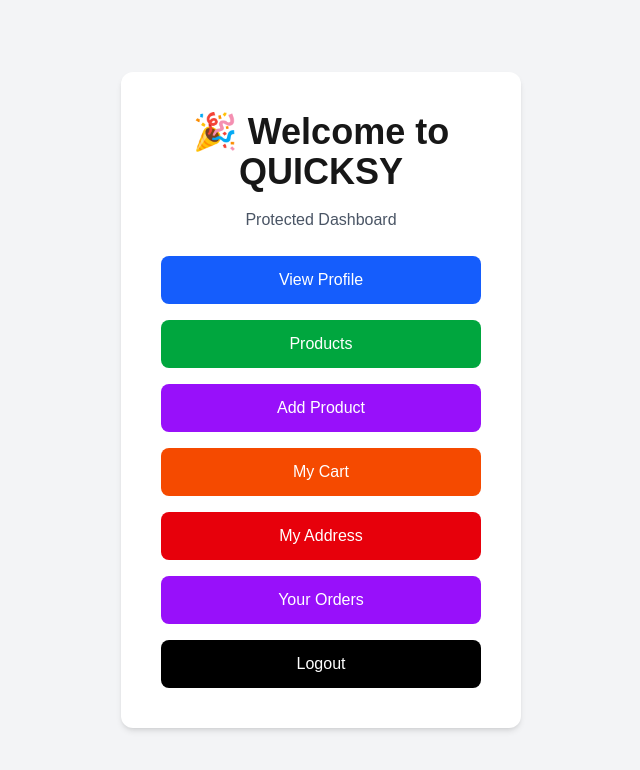
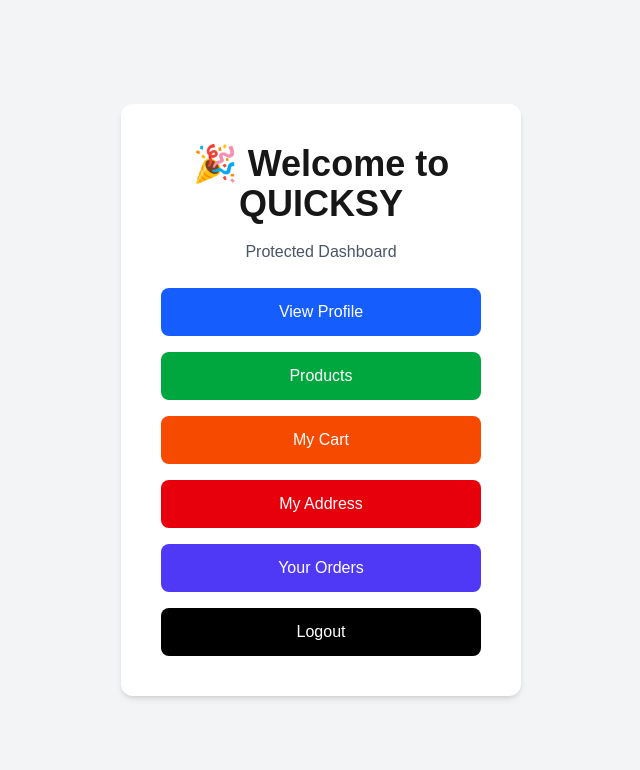
Before and after one commit to ap23062012-lab/quicksy, a Next.js app in the folder web/: page /dashboard in a window 1280 px wide. Shown: the top 770 px of the page, without its empty margins (319-959 px from the left). Built offline with nearby package versions, Linux system fonts and the light colour scheme; sample sign-in values are in the browser's storage.

Commit message:
Added role based dashboard

```diff
--- a/web/app/dashboard/page.tsx
+++ b/web/app/dashboard/page.tsx
@@ -1,18 +1,30 @@
 "use client";
 
-import { useEffect } from "react";
+import { useEffect, useState } from "react";
 
 export default function DashboardPage() {
+  const [role, setRole] = useState("");
+
   useEffect(() => {
     const token = localStorage.getItem("token");
 
     if (!token) {
       window.location.href = "/login";
+      return;
+    }
+
+    const savedRole = localStorage.getItem("role");
+
+    if (savedRole) {
+      setRole(savedRole);
     }
   }, []);
 
   const handleLogout = () => {
     localStorage.removeItem("token");
+    localStorage.removeItem("user");
+    localStorage.removeItem("role");
+
     window.location.href = "/login";
   };
 
@@ -40,11 +52,21 @@ export default function DashboardPage() {
             </button>
           </a>
 
+          {role === "seller" && (
             <a href="/add-product">
               <button className="bg-purple-600 text-white px-6 py-3 rounded-lg w-full">
                 Add Product
               </button>
             </a>
+          )}
+
+          {role === "seller" && (
+            <a href="/seller">
+              <button className="bg-yellow-600 text-white px-6 py-3 rounded-lg w-full">
+                Seller Dashboard
+              </button>
+            </a>
+          )}
 
           <a href="/cart">
             <button className="bg-orange-600 text-white px-6 py-3 rounded-lg w-full">
@@ -59,7 +81,7 @@ export default function DashboardPage() {
           </a>
 
           <a href="/orders">
-  <button className="bg-purple-600 text-white px-6 py-3 rounded-lg w-full">
+            <button className="bg-indigo-600 text-white px-6 py-3 rounded-lg w-full">
               Your Orders
             </button>
           </a>
```
Lines whose indentation alone changed are shown as unchanged.
